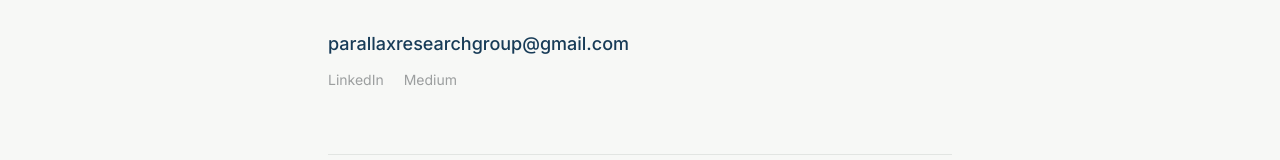
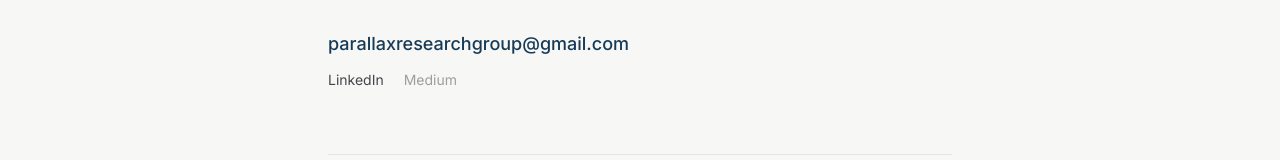
Before and after one commit to dwijjoshi14/parallax-research, a Next.js app: page /contact in a window 1280 px wide. Shown: the part 292-452 px from the top of the page. Built offline with nearby package versions, Linux system fonts and the light colour scheme.

Commit message:
Update LinkedIn URL and remove readiness flag

```diff
--- a/app/contact/page.tsx
+++ b/app/contact/page.tsx
@@ -13,11 +13,9 @@ const NEWSLETTER: { provider: "substack" | "buttondown"; handle: string } = {
   handle: "", // e.g. "parallaxresearch" for a Substack at parallaxresearch.substack.com
 };
 
-// Set to true once real LinkedIn/Medium URLs come in from Nirmay, and fill
-// in the hrefs just below. Until then these render unlinked rather than
-// pointing at generic homepages.
-const SOCIAL_LINKS_READY = false;
-const LINKEDIN_URL = "";
+// Each link renders unlinked until its own URL is set below, rather than
+// pointing at a generic homepage.
+const LINKEDIN_URL = "https://linkedin.com/company/parallax-research-group";
 const MEDIUM_URL = "";
 
 export default function ContactPage() {
@@ -42,7 +40,7 @@ export default function ContactPage() {
           parallaxresearchgroup@gmail.com
         </a>
         <div className="flex gap-5 text-sm">
-          {SOCIAL_LINKS_READY ? (
+          {LINKEDIN_URL ? (
             <a
               href={LINKEDIN_URL}
               target="_blank"
@@ -60,7 +58,7 @@ export default function ContactPage() {
               LinkedIn
             </span>
           )}
-          {SOCIAL_LINKS_READY ? (
+          {MEDIUM_URL ? (
             <a
               href={MEDIUM_URL}
               target="_blank"
```
